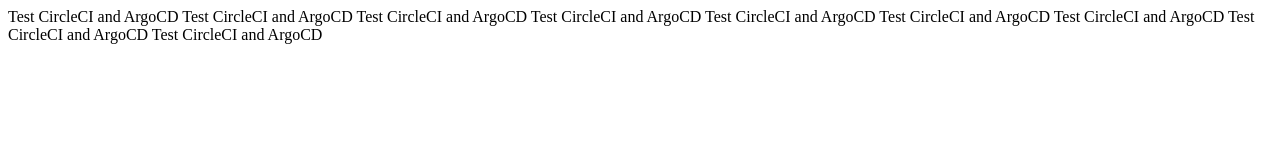
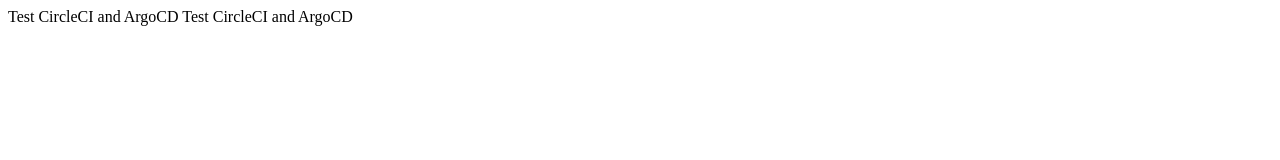
Before and after one commit to npinkam/test-cicd, a plain HTML site: page src/index.html in a window 1280 px wide. Drawn offline with Linux system fonts and the light colour scheme.

Commit message:
change index.html

```diff
--- a/src/index.html
+++ b/src/index.html
@@ -3,11 +3,4 @@
 <body>
   Test CircleCI and ArgoCD
   Test CircleCI and ArgoCD
-  Test CircleCI and ArgoCD
-  Test CircleCI and ArgoCD
-  Test CircleCI and ArgoCD
-  Test CircleCI and ArgoCD
-  Test CircleCI and ArgoCD
-  Test CircleCI and ArgoCD
-  Test CircleCI and ArgoCD
 </body>
```
